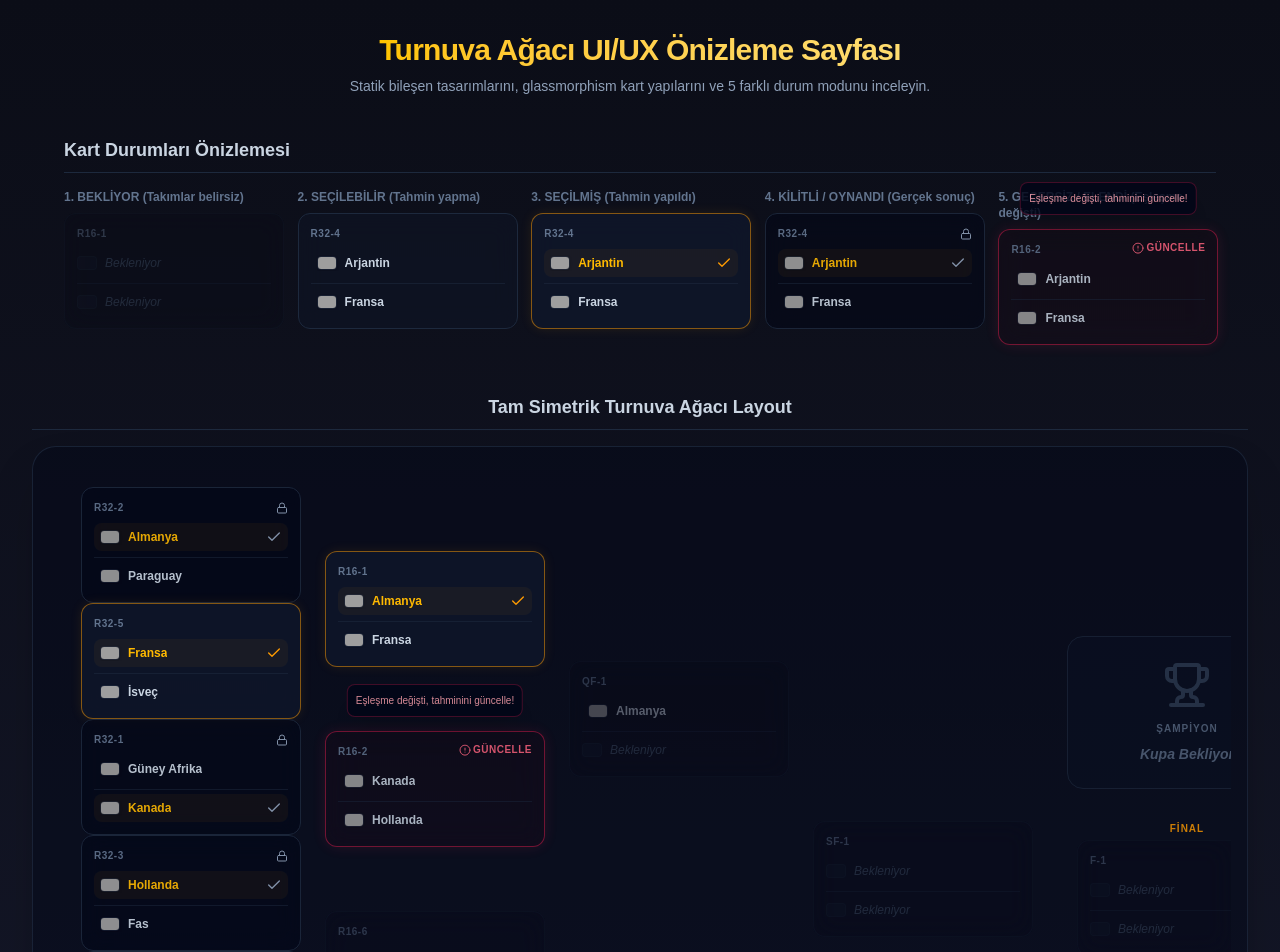
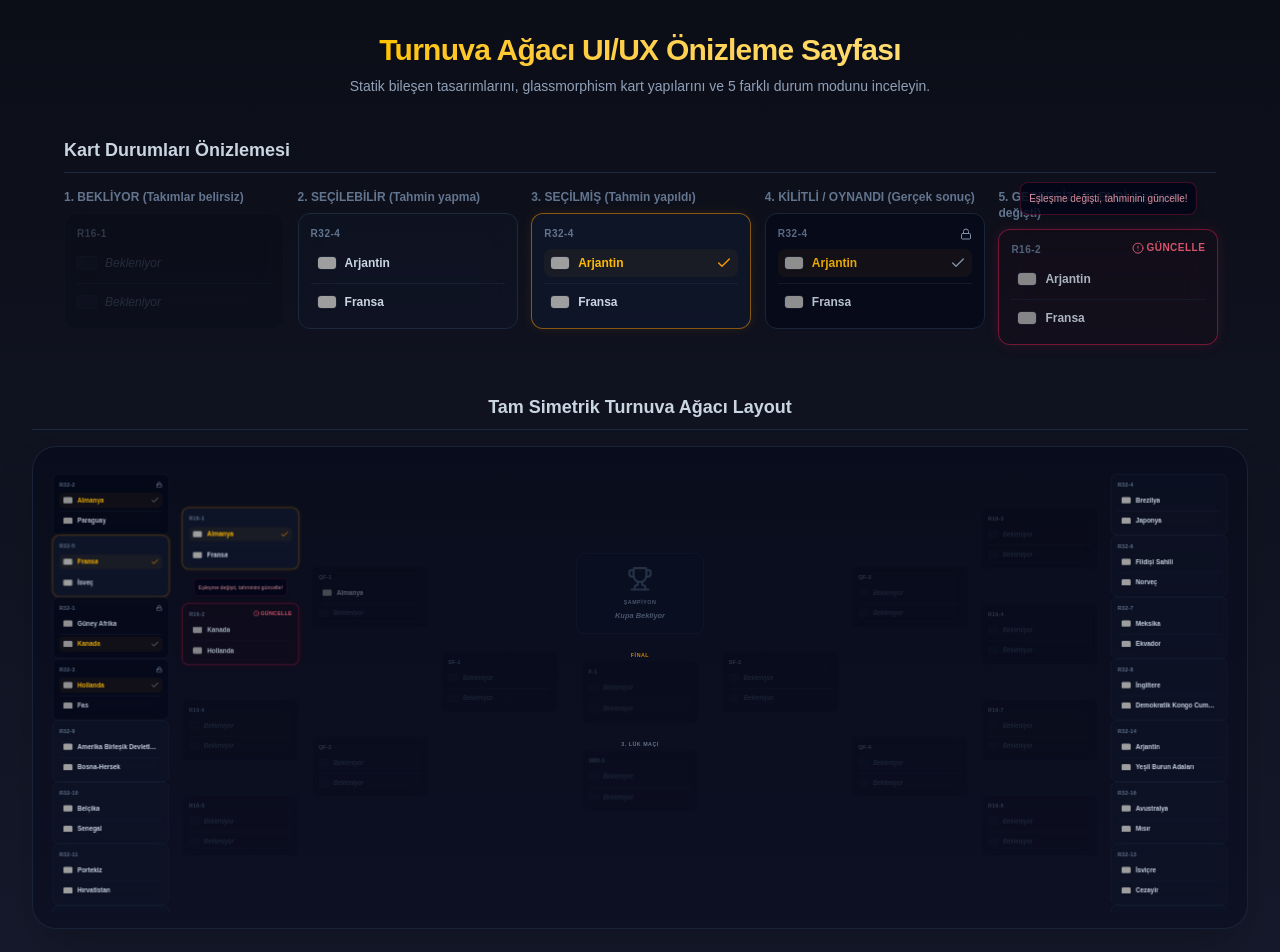
Before and after one commit to ozunekmekci/TurnuvaAgaci, a Next.js app: page /preview in a window 1280 px wide. Shown: the top 952 px of the page. Built offline with nearby package versions, Linux system fonts and the light colour scheme; grey boxes are pictures that could not be loaded.

Commit message:
fix: auto-scale bracket layout dynamically to fit viewport width without horizontal scrollbars

```diff
--- a/src/components/bracket-layout.tsx
+++ b/src/components/bracket-layout.tsx
@@ -1,6 +1,6 @@
 'use client';
 
-import React from 'react';
+import React, { useState, useEffect, useRef } from 'react';
 import { Trophy } from 'lucide-react';
 import { ResolvedSlot, TeamRef } from '../lib/bracket/types';
 import { MatchCard } from './match-card';
@@ -28,6 +28,44 @@ export const BracketLayout: React.FC<BracketLayoutProps> = ({
   rawUserPicks = {},
   onPickMatch,
 }) => {
+  const containerRef = useRef<HTMLDivElement>(null);
+  const [scale, setScale] = useState(1);
+
+  useEffect(() => {
+    const handleResize = () => {
+      if (containerRef.current) {
+        // Measure parent width (or viewport width as safety fallback)
+        const parentWidth = containerRef.current.parentElement?.clientWidth || window.innerWidth;
+        // Total design width of the bracket elements:
+        // (8 match columns * 220px) + (1 center column * 260px) + (8 gaps * 24px) + padding = ~2240px
+        const designWidth = 2240;
+
+        // Calculate scale to fit the parent width exactly, allowing a margin
+        const calculatedScale = Math.min(1, Math.max(0.15, (parentWidth - 24) / designWidth));
+        setScale(calculatedScale);
+      }
+    };
+
+    handleResize();
+    window.addEventListener('resize', handleResize);
+
+    // Also use ResizeObserver for more accurate container width tracking
+    let resizeObserver: ResizeObserver | null = null;
+    if (typeof window !== 'undefined' && containerRef.current?.parentElement) {
+      resizeObserver = new ResizeObserver(() => {
+        handleResize();
+      });
+      resizeObserver.observe(containerRef.current.parentElement);
+    }
+
+    return () => {
+      window.removeEventListener('resize', handleResize);
+      if (resizeObserver) {
+        resizeObserver.disconnect();
+      }
+    };
+  }, []);
+
   // Helper to find match by id
   const getMatch = (id: string): ResolvedSlot => {
     const match = resolvedMatches.find((m) => m.matchId === id);
@@ -47,12 +85,38 @@ export const BracketLayout: React.FC<BracketLayoutProps> = ({
   const finalMatch = getMatch('F-1');
   const champion: TeamRef | null = finalMatch.userPick;
 
+  const bracketHeight = 800; // Designed vertical height of columns
+
   return (
-    <div className="w-full flex flex-col items-center">
-      {/* Scroll container for mobile/tablet */}
-      <div className="w-full overflow-x-auto pb-6 scrollbar-thin scrollbar-thumb-slate-800 scrollbar-track-transparent">
-        <div className="flex flex-row items-center justify-start [@media(min-width:2200px)]:justify-center gap-6 min-w-max px-8 py-4">
-
+    <div ref={containerRef} className="w-full flex flex-col items-center overflow-hidden">
+      {/* Scaled wrapper container to preserve dynamic document flow height */}
+      <div
+        style={{
+          height: bracketHeight * scale + 24,
+          width: '100%',
+          overflow: 'hidden',
+          position: 'relative'
+        }}
+        className="flex items-start justify-center"
+      >
+        {/* The actual bracket, absolutely positioned and scaled */}
+        <div
+          style={{
+            transform: `scale(${scale})`,
+            transformOrigin: 'top center',
+            width: 2240,
+            display: 'flex',
+            flexDirection: 'row',
+            alignItems: 'center',
+            justifyContent: 'center',
+            gap: 24,
+            paddingTop: 12,
+            position: 'absolute',
+            left: '50%',
+            marginLeft: -1120, // Negative half of width to center perfectly
+          }}
+          className="flex-shrink-0"
+        >
           {/* LEFT SIDE BRACKET */}
           <div className="flex flex-row gap-6 items-center flex-shrink-0">
             {/* R32 Left */}
```
